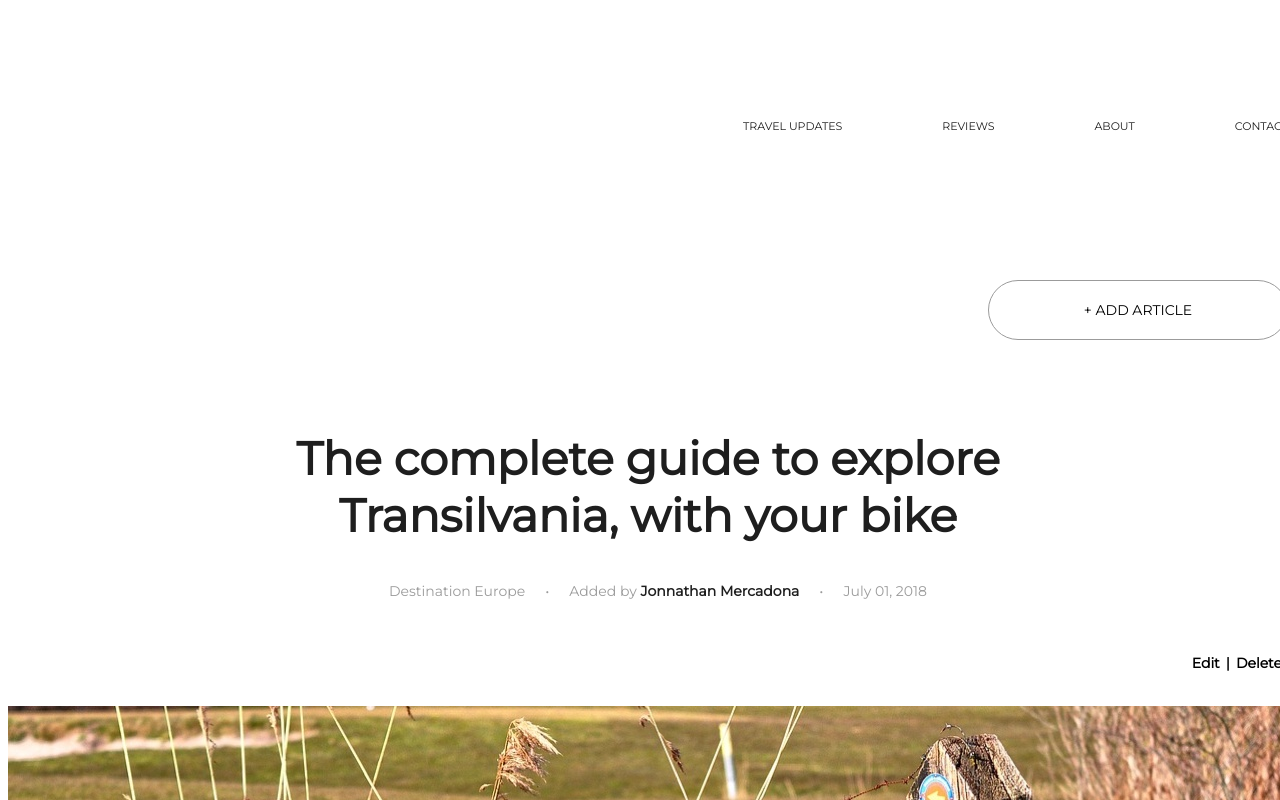
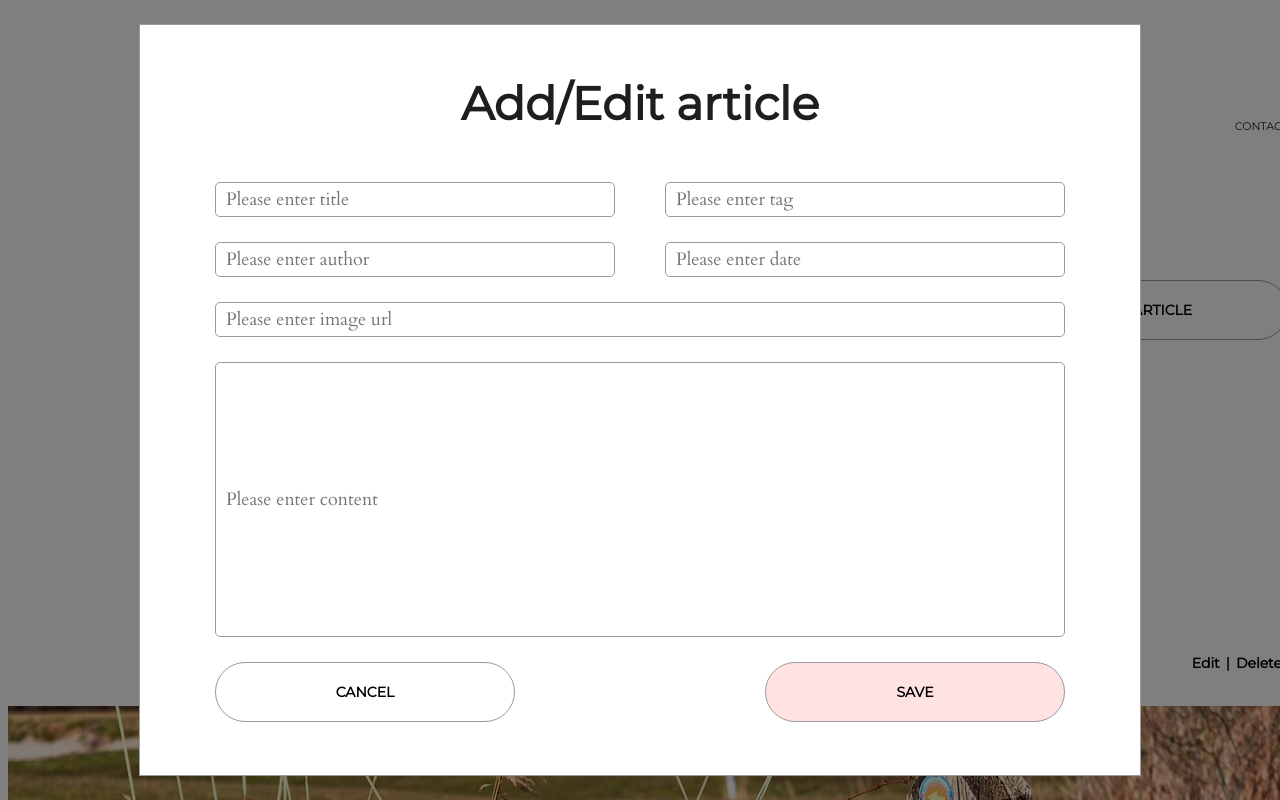
Before and after one commit to WagnerRadu/blog-page, a plain HTML site: page index.html in a window 1280 px wide. Shown: the top 800 px of the page. Drawn offline with Linux system fonts and the light colour scheme.

Commit message:
modal html/css without js

```diff
--- a/index.html
+++ b/index.html
@@ -32,7 +32,7 @@
             <button class="button">+ ADD ARTICLE</button>
         </div>
         <main>
-            <article>
+            <article class="article">
                 <h1 class="title">
                     The complete guide to explore Transilvania, with your bike
                 </h1>
@@ -56,7 +56,7 @@
                     odit tempore ipsa excepturi cum magnam, ducimus ad.
                 </p>
             </article>
-            <article>
+            <article class="article">
                 <h1 class="title">
                     Bucegi: Places you must visit before you die
                 </h1>
@@ -80,7 +80,7 @@
                     odit tempore ipsa excepturi cum magnam, ducimus ad.
                 </p>
             </article>
-            <article>
+            <article class="article">
                 <h1 class="title">
                     Romania: The land of dreams
                 </h1>
@@ -104,7 +104,7 @@
                     odit tempore ipsa excepturi cum magnam, ducimus ad.
                 </p>
             </article>
-            <article>
+            <article class="article">
                 <h1 class="title">
                     Sarmale - stuffed cabbage rolls Good or bad?
                 </h1>
@@ -128,7 +128,7 @@
                     odit tempore ipsa excepturi cum magnam, ducimus ad.
                 </p>
             </article>
-            <article>
+            <article class="article">
                 <h1 class="title">
                     Maramures: 5 experiences that you can't miss
                 </h1>
@@ -157,6 +157,23 @@
             <button class="footer-button">previous</button>
             <button class="footer-button">next</button>
         </footer>
+        <div class="modal-bg">
+            <div class="modal">
+                <h1 class="title modal-title">Add/Edit article</h1>
+                <div class="form-container">
+                    <input class="modal-form" type="text" placeholder="Please enter title">
+                    <input class="modal-form" type="text" placeholder="Please enter tag">
+                    <input class="modal-form" type="text" placeholder="Please enter author">
+                    <input class="modal-form"  type="text" placeholder="Please enter date">
+                    <input class="modal-form url-form"  type="text" placeholder="Please enter image url">
+                    <input class="modal-form content-form"  type="text" placeholder="Please enter content">
+                </div>
+                <div class="modal-button-container">
+                    <button class="button">CANCEL</button>
+                    <button class="button bg-pink">SAVE</button>
+                </div>
+            </div>
+        </div>
     </div>
 </body>
 </html>
--- a/style.css
+++ b/style.css
@@ -49,6 +49,7 @@
 }
 
 .button {
+    box-sizing: border-box;
     background: none;
     border-radius: 50px;
     height: 60px;
@@ -56,6 +57,7 @@
     width: 300px;
     font-family: var(--title-font);
     font-size: 14px;
+    font-weight: bold;
     text-align: center;
     border: 1px solid var(--grey);
     cursor: pointer;
@@ -116,6 +118,10 @@
     cursor: pointer;
 }
 
+.article {
+    margin-bottom: 100px;
+}
+
 .image {
     height: 720px;
 }
@@ -148,3 +154,74 @@
     cursor: pointer;
     padding: 0;
 }
+
+.modal-bg {
+    display: flex;
+    justify-content: center;
+    align-items: center;
+    flex-wrap: wrap;
+    position: fixed;
+    width: 100%;
+    height: 100vh;
+    top: 0;
+    left: 0;
+    background-color: rgba(0, 0, 0, 0.5);
+}
+
+.modal {
+    background-color: #FFFFFFFF;
+    width: 1000px;
+    height: 750px;
+    border: 1px solid var(--grey);
+    box-shadow: 0, 0, 26px, 6px, black;
+}
+
+.modal-button-container {
+    width: 850px;
+    display: flex;
+    justify-content: space-between;
+    margin: 25px 75px 50px 75px;
+}
+
+.bg-pink {
+    background-color: var(--pink);
+}
+
+.modal-title {
+    margin-top: 50px;
+    margin-bottom: 50px;
+}
+
+.form-container {
+    display: flex;
+    justify-content: space-between;
+    flex-wrap: wrap;
+    margin-left: 75px;
+    margin-right: 75px;
+    margin-bottom: 25px;
+}
+
+.modal-form {
+    box-sizing: border-box;
+    border: 1px solid var(--grey);
+    border-radius: 5px;
+    width: 400px;
+    height: 35px;
+    padding-left: 10px;
+    padding-right: 0;
+    margin-bottom: 25px;
+    font-family: var(--text-font);
+    font-size: 18px;
+    color: var(--grey);
+    line-height: 25px;
+}
+
+.url-form {
+    width: 850px;
+}
+
+.content-form {
+    width: 850px;
+    height: 275px;
+    margin-bottom: 0;
+}
```
